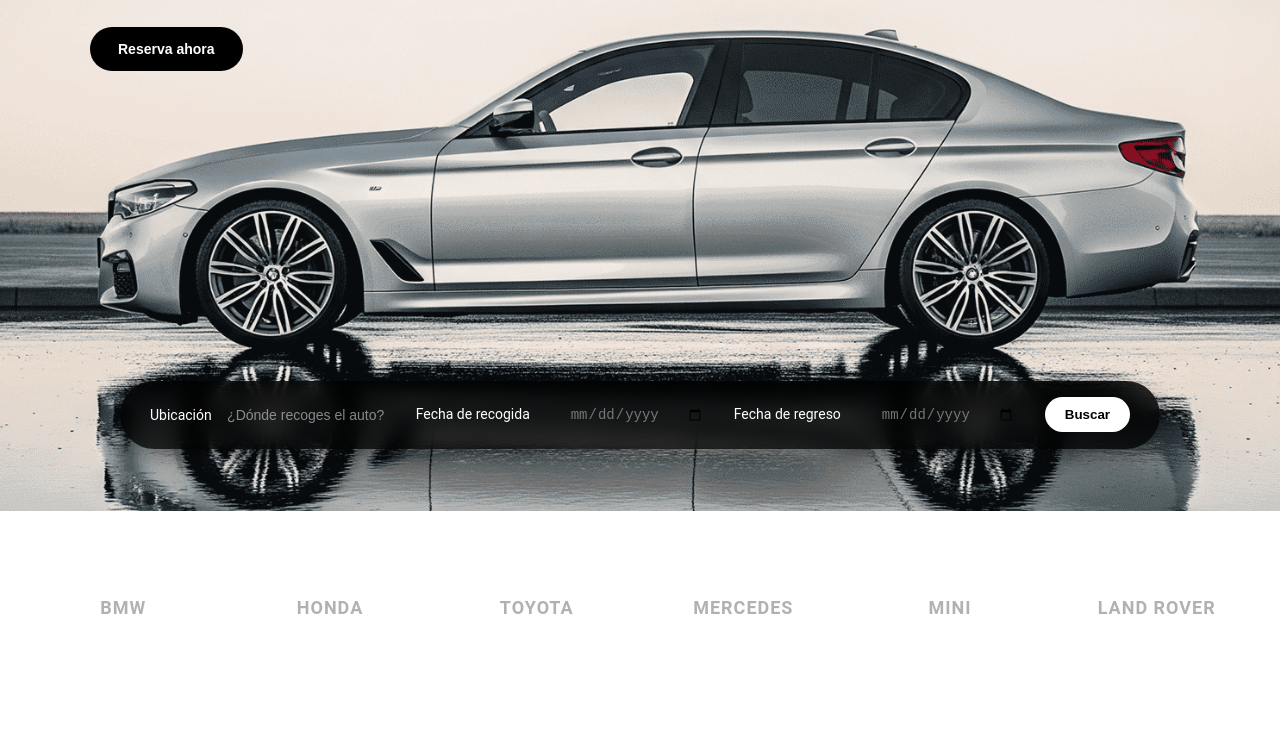
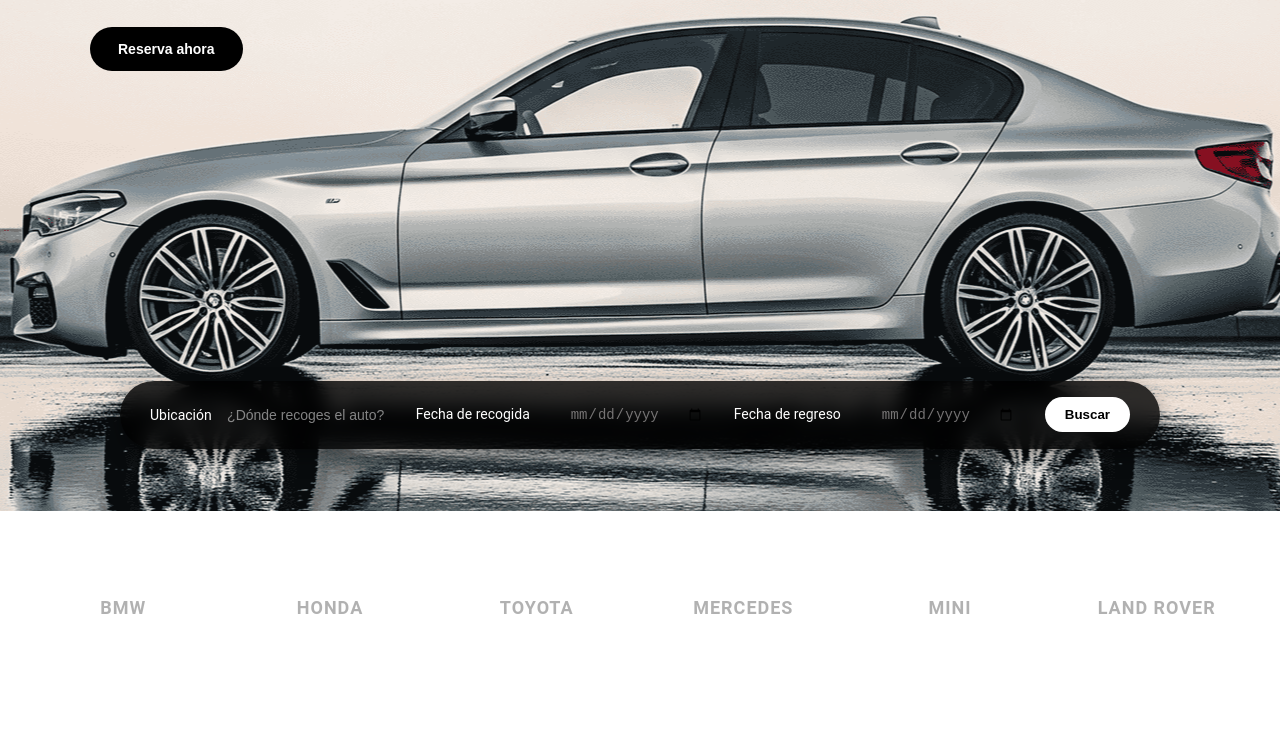
Before and after one commit to ECelis18/Renti-Go, a plain HTML site: page index.html in a window 1280 px wide. Shown: the part 361-1092 px from the top of the page. Drawn offline with Linux system fonts and the light colour scheme.

Commit message:
Se mejoró la sección #hero con ajustes de estilo y alineación

```diff
--- a/style.css
+++ b/style.css
@@ -109,13 +109,17 @@ header nav a:hover {
 }
 
 #hero {
+    align-items: flex-start;
+    position: relative;
+    background: url('assets/hero.png') no-repeat center center;
+    min-height: 100vh;
     display: flex;
     flex-direction: column;
     justify-content: center;
-    align-items: flex-start; /* esto es clave para alinear a la izquierda */
-    height: 100vh;
-    background-size: cover;
+    padding: 80px 20px;
+    color: #fff;
 }
+
 
 #hero .container {
     position: relative;
@@ -181,17 +185,6 @@ header nav a:hover {
 }
 
 /* ------------------ FORMULARIO DE RESERVA ------------------ */
-#hero {
-    position: relative;
-    min-height: 100vh;
-    background: url('assets/hero.png') no-repeat center center;
-    background-size: cover;
-    display: flex;
-    flex-direction: column;
-    justify-content: center;
-    padding: 80px 20px;
-    color: #fff;
-}
 
 
 /* FORMULARIO DE RESERVA */
```
